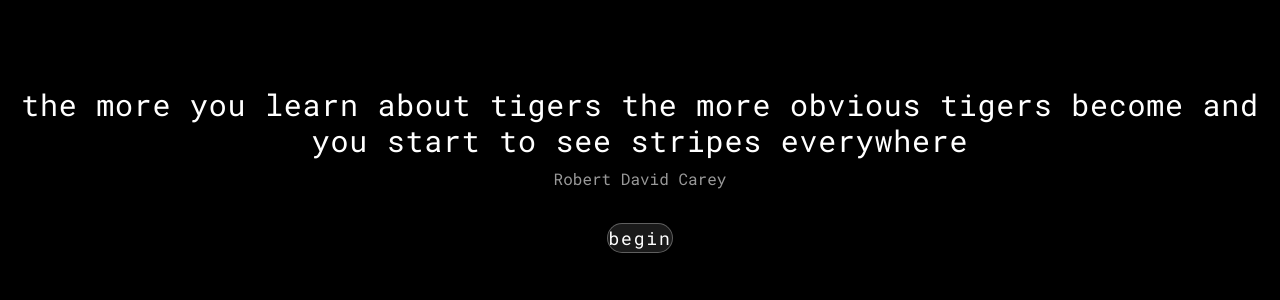
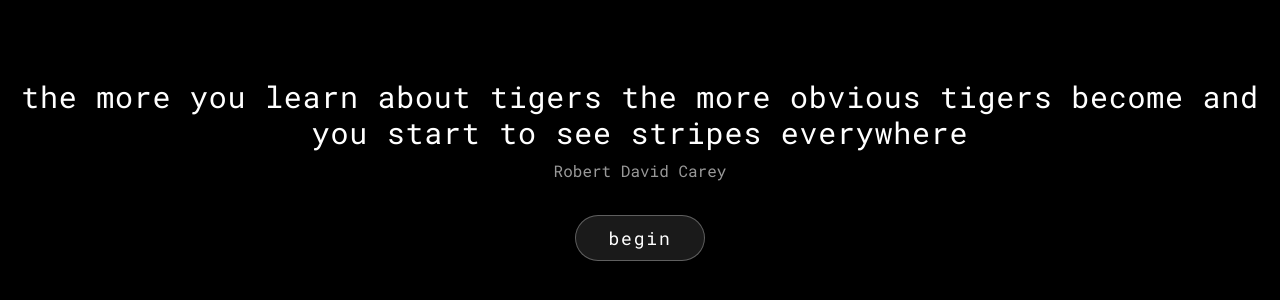
Before and after one commit to williamthazard/the-more-you-learn-about-tigers, a React (Vite) app: page / in a window 1280 px wide. Shown: the part 230-530 px from the top of the page. Built offline with nearby package versions, Linux system fonts and the light colour scheme.

Commit message:
Add padding to begin button

```diff
--- a/src/App.tsx
+++ b/src/App.tsx
@@ -141,8 +141,8 @@ function App() {
         {loadingComplete ? (
           <button
             onClick={() => setIsLoading(false)}
-            className="px-12 py-4 bg-white/10 hover:bg-white/20 border border-white/30 rounded-full text-white text-lg tracking-widest lowercase transition-colors"
-            style={{ fontFamily: "'Roboto Mono', monospace" }}
+            className="bg-white/10 hover:bg-white/20 border border-white/30 rounded-full text-white text-lg tracking-widest lowercase transition-colors"
+            style={{ fontFamily: "'Roboto Mono', monospace", padding: '0.5rem 2rem' }}
           >
             begin
           </button>
```
